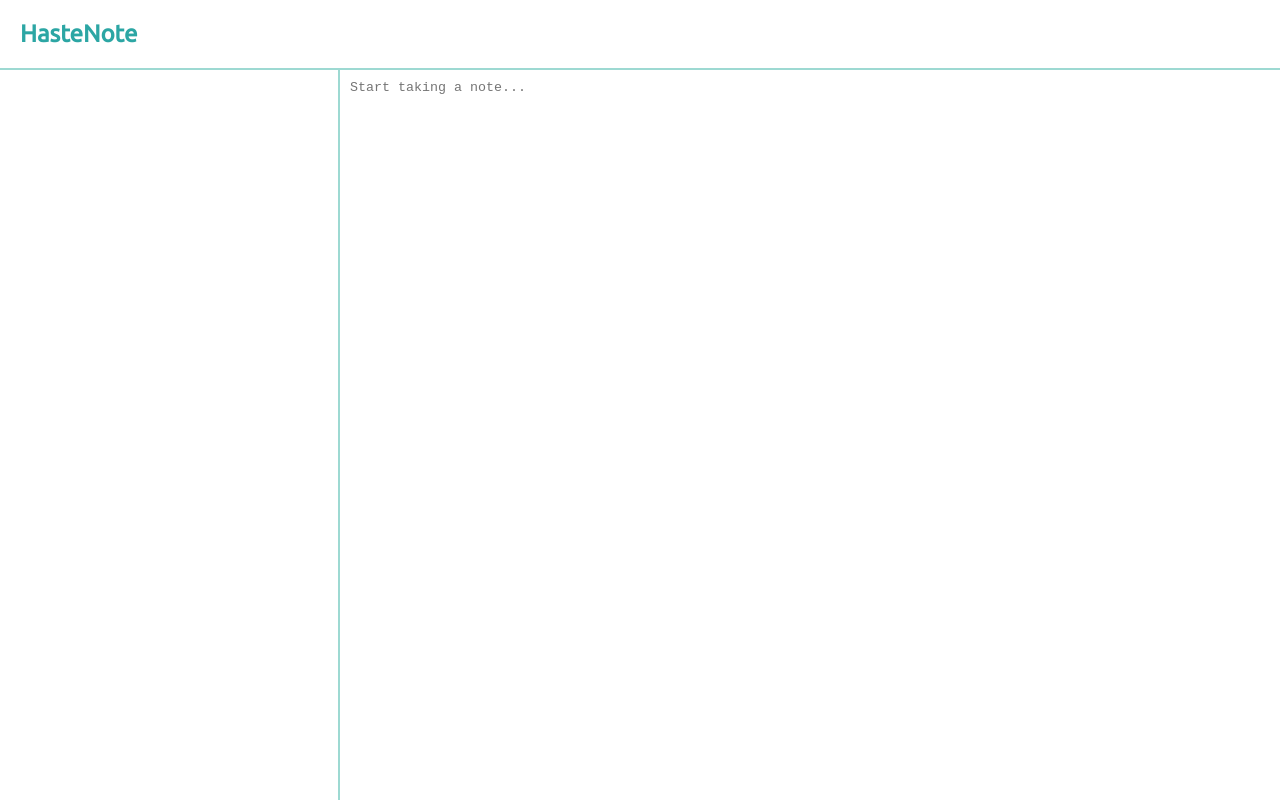
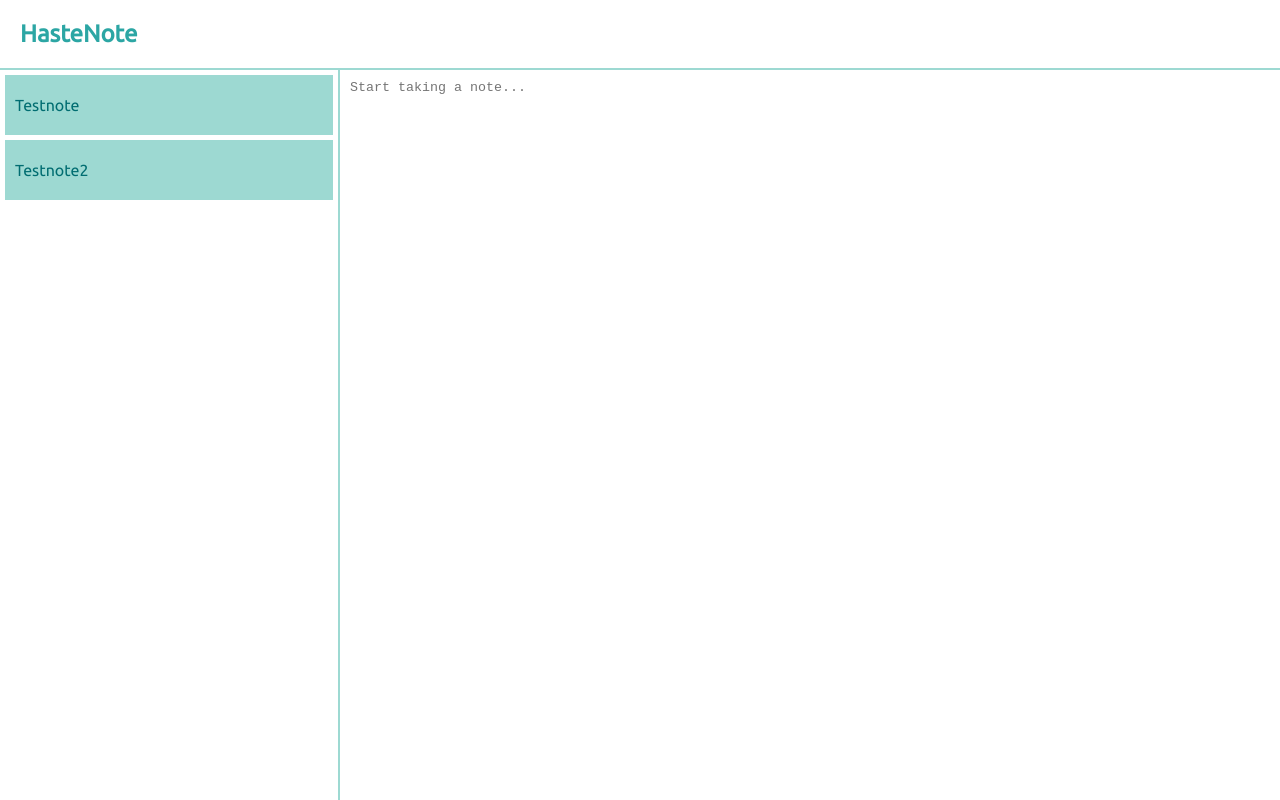
Before and after one commit to czaarek99/HasteNote, a React (Create React App) app: page / in a window 1280 px wide. Built offline with nearby package versions, Linux system fonts and the light colour scheme.

Commit message:
Use <section> instead of <div> where appropriate

```diff
--- a/src/components/Note.jsx
+++ b/src/components/Note.jsx
@@ -4,9 +4,9 @@ import "../styles/note.css"
 class Note extends Component {
     render() {
         return (
-            <div className="noteContainer">
+            <section className="noteContainer">
                 <p className="noteName">{this.props.noteName}</p>
-            </div>
+            </section>
         );
     }
 }
--- a/src/components/NoteList.jsx
+++ b/src/components/NoteList.jsx
@@ -1,11 +1,13 @@
 import React, {Component} from 'react';
 import "../styles/list.css"
+import Note from "./Note";
 
 class NoteList extends Component {
     render() {
         return (
             <div className="noteList">
-
+                <Note noteName="Testnote" color="blue"/>
+                <Note noteName="Testnote2" color="blue"/>
             </div>
         );
     }
```
